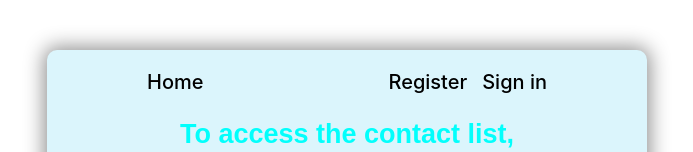
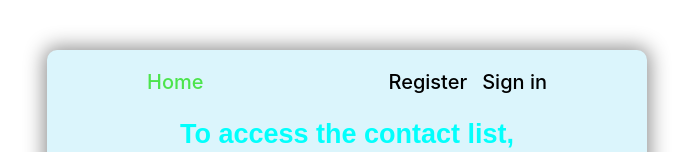
Before and after one commit to Evgeniy558/goit-react-hw-08-phonebook, a React (Create React App) app: page / in a window 1280 px wide. Shown: the top 152 px of the page, without its empty margins (293-986 px from the left). Built offline with nearby package versions, Linux system fonts and the light colour scheme.

Commit message:
add style to NavLink

```diff
--- a/src/App.module.css
+++ b/src/App.module.css
@@ -22,3 +22,7 @@ h1 {
   margin: auto;
   width: 350px;
 }
+.active {
+  color: red;
+  font-size: 50px;
+}
--- a/src/components/Navigation/Navigation.jsx
+++ b/src/components/Navigation/Navigation.jsx
@@ -4,10 +4,16 @@ import css from "./Navigation.module.css";
 export const Navigation = () => {
   return (
     <nav className={css.container_nav}>
-      <NavLink to="/">Home</NavLink>
+      <NavLink to="/" activeclassname="activeLink">
+        Home
+      </NavLink>
       <div className={css.container_reg}>
-        <NavLink to="/register">Register</NavLink>
-        <NavLink to="/login">Sign in</NavLink>
+        <NavLink to="/register" activeclassname="activeLink">
+          Register
+        </NavLink>
+        <NavLink to="/login" activeclassname="activeLink">
+          Sign in
+        </NavLink>
       </div>
     </nav>
   );
--- a/src/components/Navigation/Navigation.module.css
+++ b/src/components/Navigation/Navigation.module.css
@@ -2,7 +2,7 @@
   display: flex;
   justify-content: space-between;
 }
-.container_nav a {
+a {
   text-decoration: none;
   color: black;
   font-size: 20px;
@@ -13,6 +13,3 @@
   justify-content: space-between;
   gap: 15px;
 }
-.activeLink {
-  color: red;
-}
--- a/src/index.css
+++ b/src/index.css
@@ -19,3 +19,6 @@ body {
   display: flex;
   justify-content: center;
 }
+.active {
+  color: rgb(76, 228, 76);
+}
```
